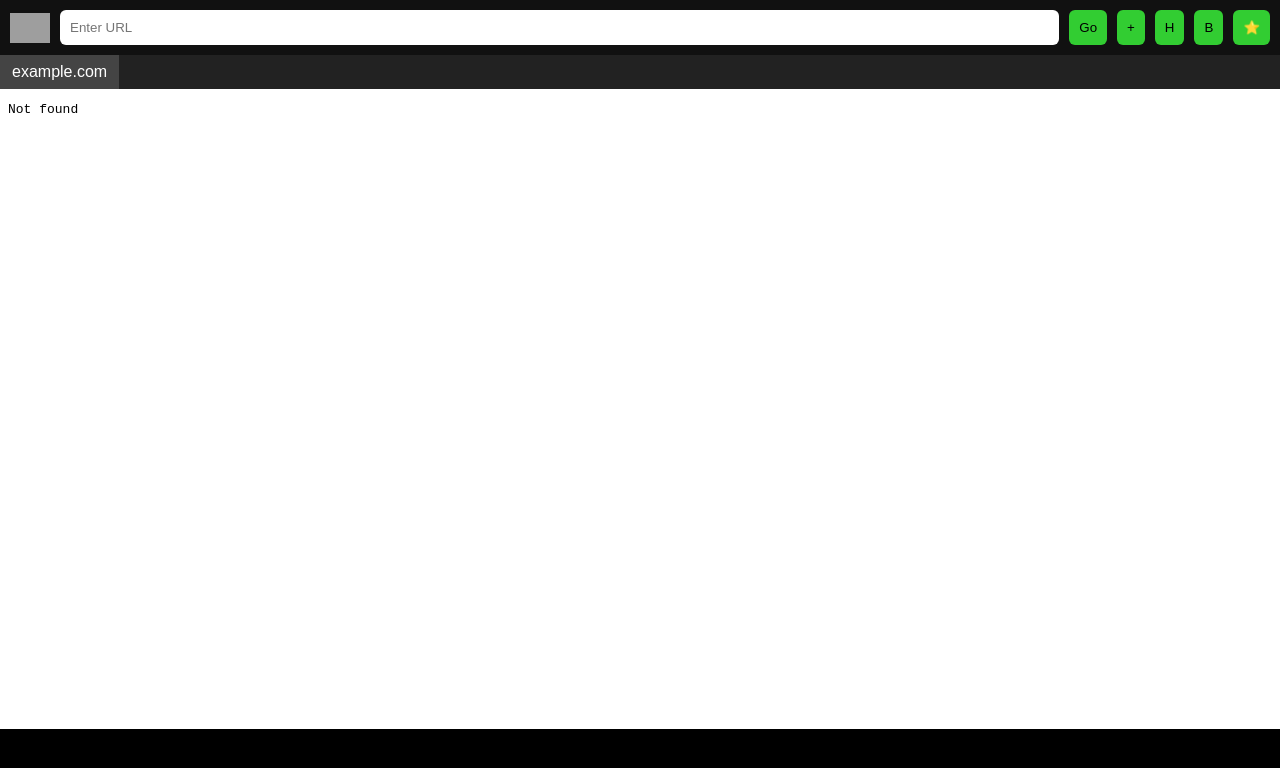
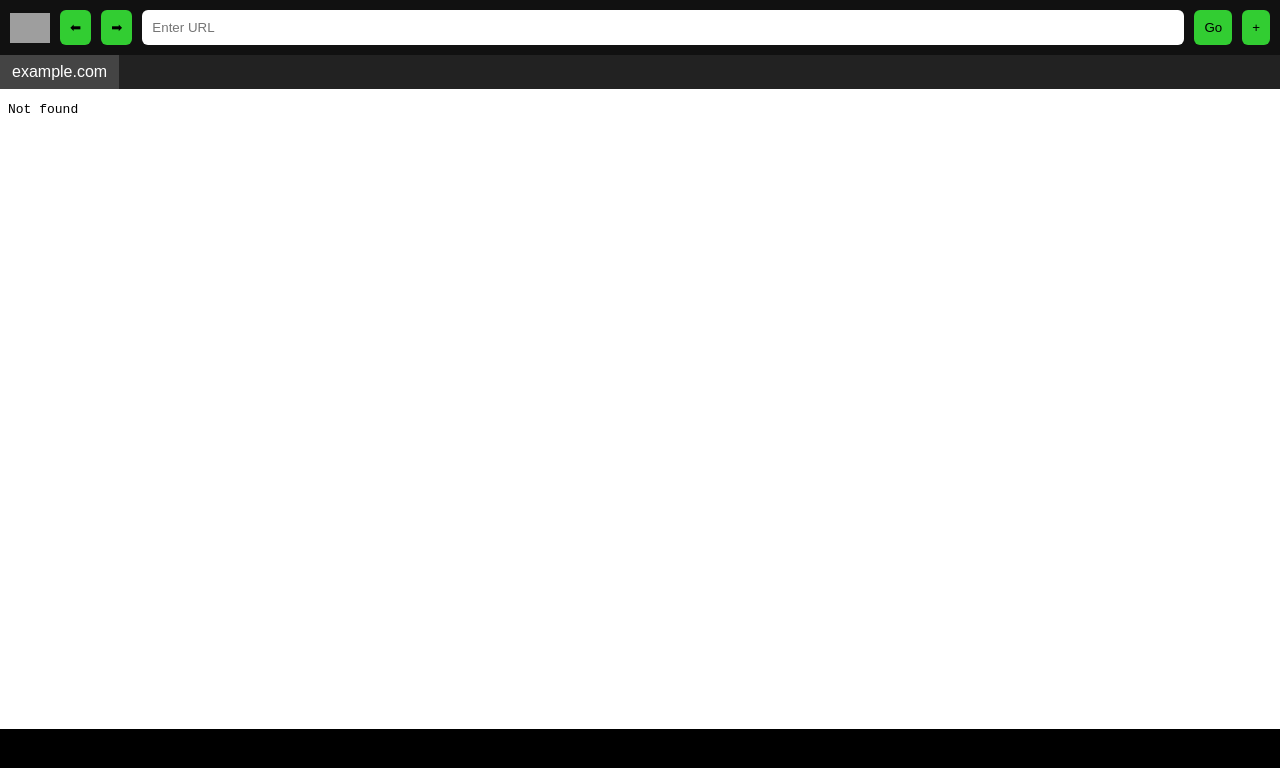
Before and after one commit to Richardthepalyer/Rprox, a website: page public/index.html in a window 1280 px wide. Drawn offline with Linux system fonts and the light colour scheme; grey boxes are pictures that could not be loaded.

Commit message:
Update index.html

```diff
--- a/public/index.html
+++ b/public/index.html
@@ -8,18 +8,23 @@
 
 <body>
 
+  <!-- 🔥 TOP BAR (YOU WERE LOOKING FOR THIS) -->
   <div class="topbar">
     <img src="logo.png" class="logo">
+
+    <button onclick="back()">⬅</button>
+    <button onclick="forward()">➡</button>
+
     <input id="url" placeholder="Enter URL">
+
     <button onclick="go()">Go</button>
     <button onclick="newTab()">+</button>
-    <button onclick="showHistory()">H</button>
-    <button onclick="showBookmarks()">B</button>
-    <button onclick="saveBookmark()">⭐</button>
   </div>
 
+  <!-- Tabs -->
   <div id="tabs" class="tabs"></div>
 
+  <!-- Site view -->
   <iframe id="frame"></iframe>
 
   <script src="app.js"></script>
```
